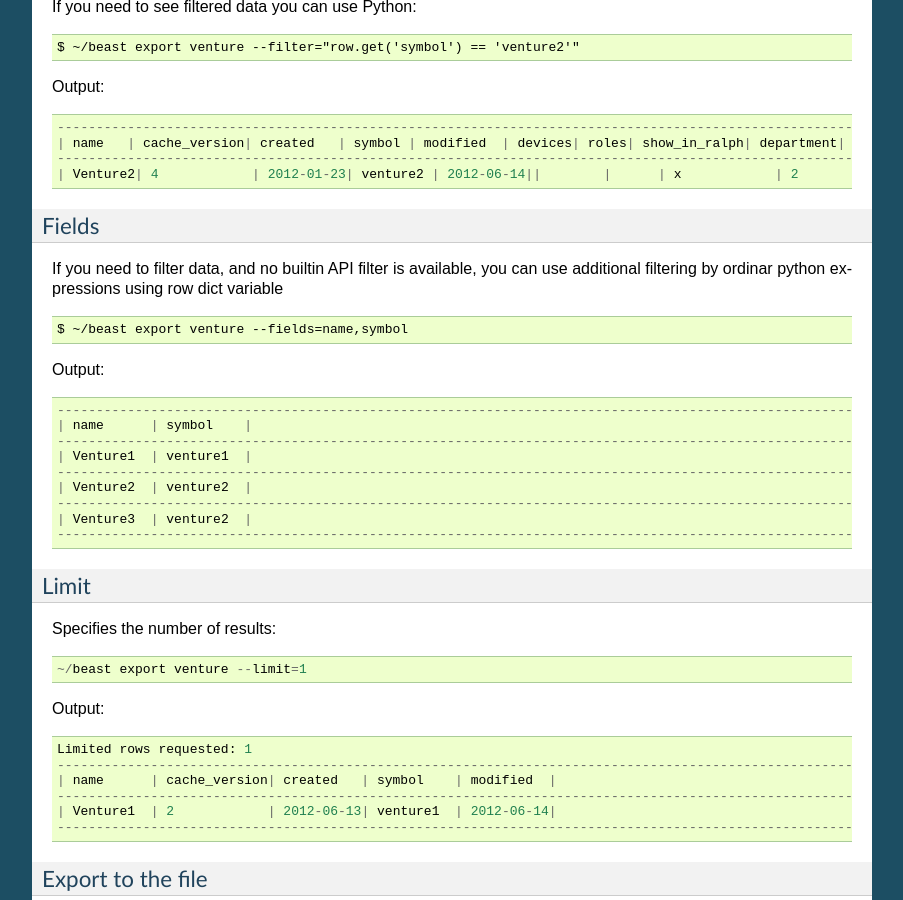
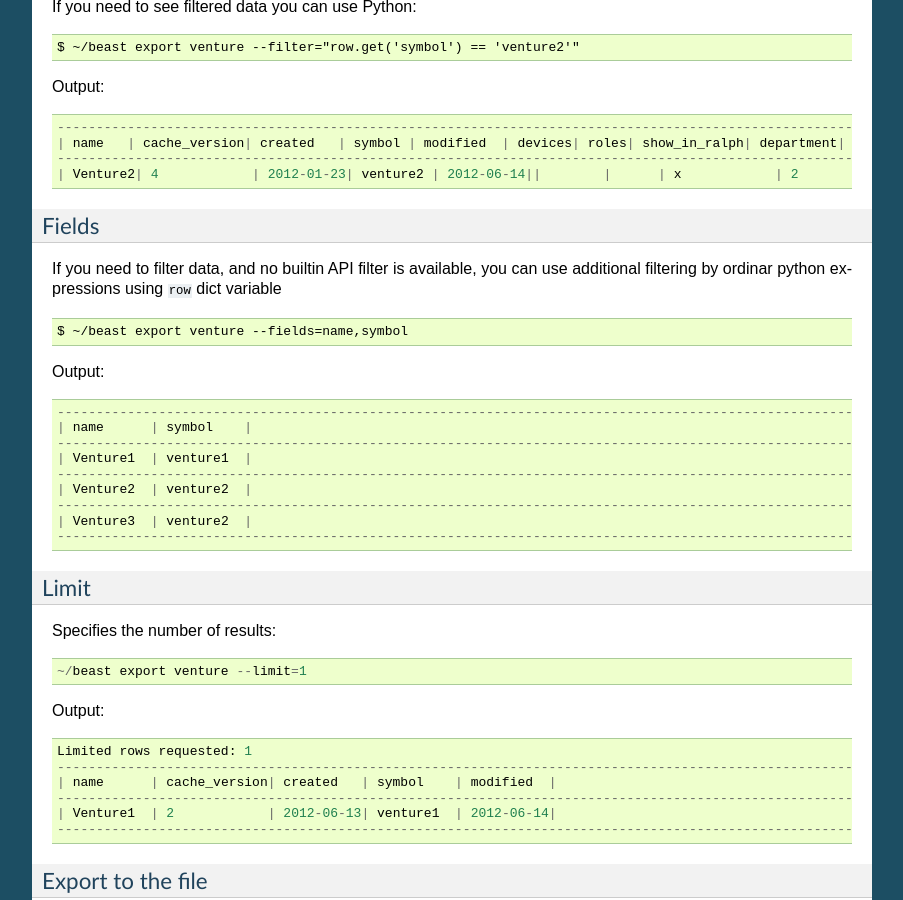
Before and after one commit to allegro/ralph-cli, a Sphinx documentation site: the page built from doc/how_to_use.rst, in a window 1280 px wide and 900 px high, scrolled down 1278 px. Shown: the whole window, without its empty margins (198-1101 px from the left). Built offline with Sphinx 7.4.7, drawn with Linux system fonts in a browser that asks for light colours; some of the changed text lies outside the part shown.

Commit message:
clean up

```diff
--- a/doc/how_to_use.rst
+++ b/doc/how_to_use.rst
@@ -89,7 +89,7 @@ Fields
 ~~~~~~
 
 If you need to filter data, and no builtin API filter is available, you can use
-additional filtering by ordinar python expressions using row dict variable ::
+additional filtering by ordinar python expressions using ``row`` dict variable ::
 
   $ ~/beast export venture --fields=name,symbol
 
```
Also changed, not shown: other parts of doc/how_to_use.rst (+3 -3 lines), 1 other file.
